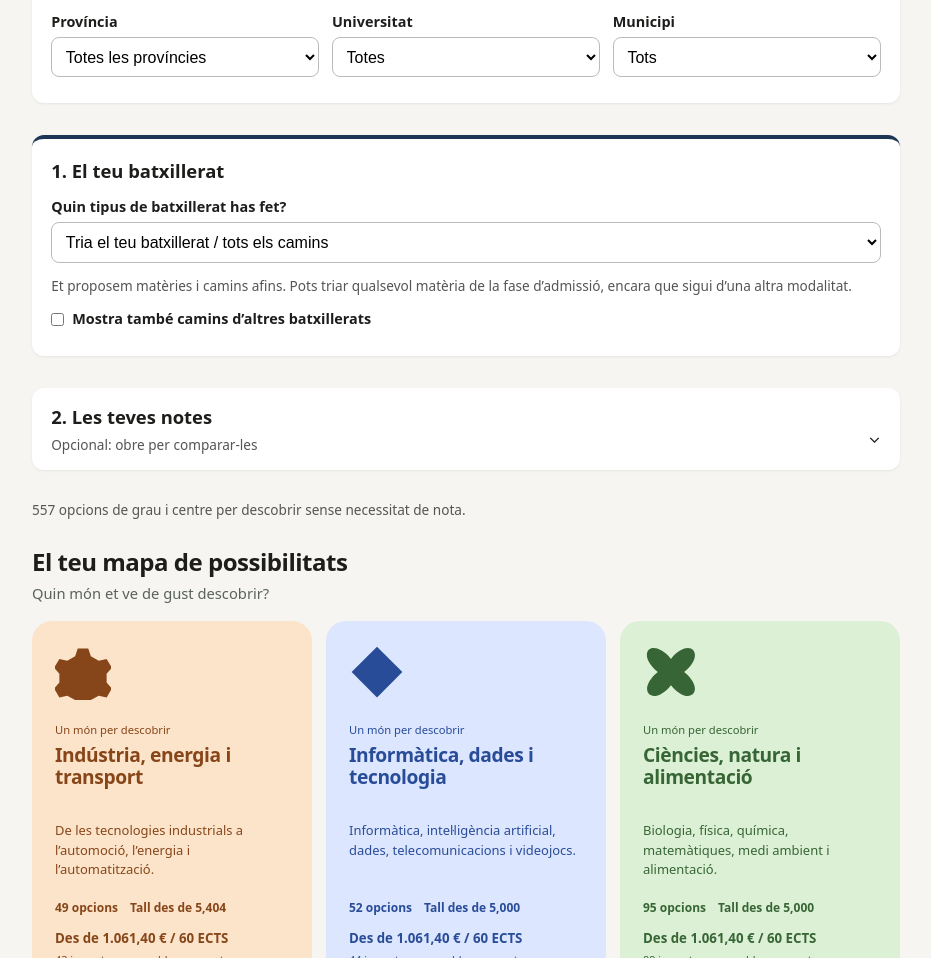
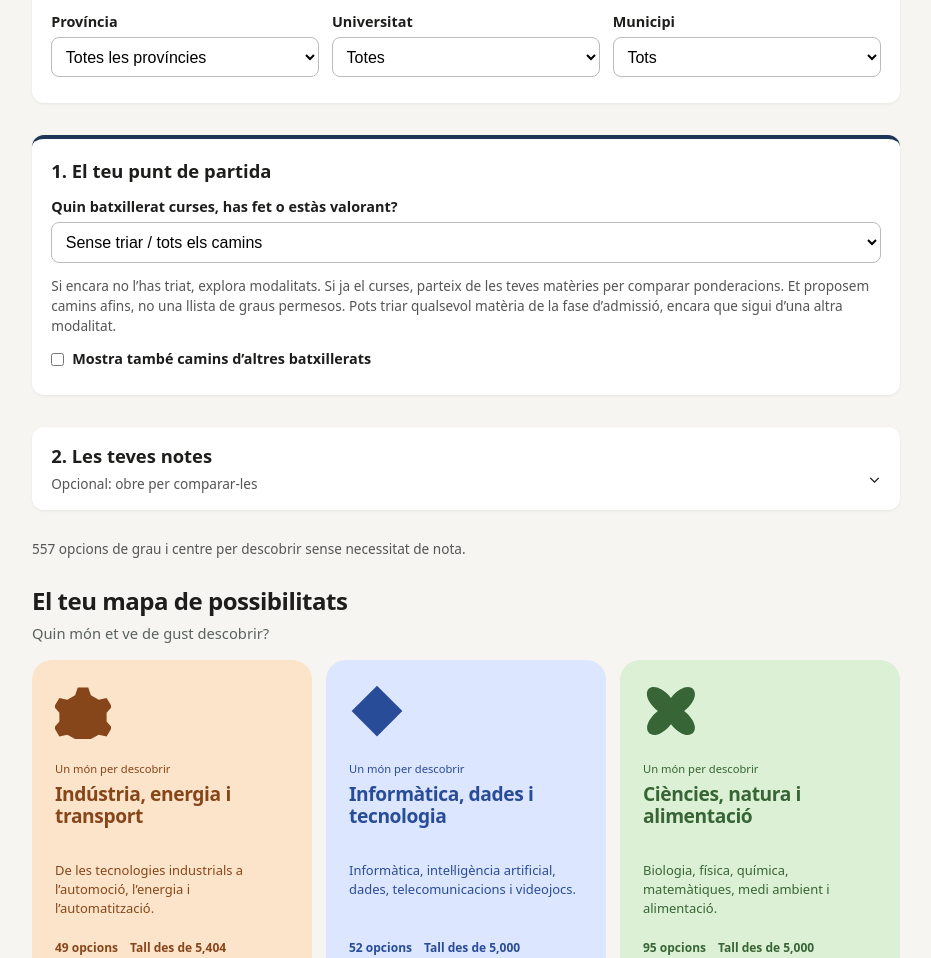
Before and after one commit to sidddi/industrial-catalunya, a plain HTML site: page index.html in a window 1280 px wide. Shown: the part 1406-2364 px from the top of the page, without its empty margins (174-1105 px from the left). Drawn offline with Linux system fonts and the light colour scheme.

Commit message:
Clarify discovery before and during batxillerat without access restrictions

```diff
--- a/index.html
+++ b/index.html
@@ -6,7 +6,7 @@
 <div id="banner" class="banner"><span>La teva nota d'accés</span><strong id="bn">–</strong><small id="bn2">/ 10</small></div>
 <header><h1>Notes de tall a Catalunya</h1><p class="lead">Descobreix què vols estudiar, què costa i quina nota necessites. Si vols, compara-hi les teves notes.</p></header>
 <main>
-<section class="card pathway"><h2>1. El teu batxillerat</h2><label>Quin tipus de batxillerat has fet?<select id="branch"><option value="">Tria el teu batxillerat / tots els camins</option><option value="tec">Ciències i tecnologia · tecnològic</option><option value="sci">Ciències i tecnologia · científic</option><option value="soc">Humanitats i ciències socials · social</option><option value="hum">Humanitats i ciències socials · humanístic</option><option value="art">Arts</option><option value="general">General / altres</option></select></label><p class="small">Et proposem matèries i camins afins. Pots triar qualsevol matèria de la fase d’admissió, encara que sigui d’una altra modalitat.</p><label class="chk"><input type="checkbox" id="all-paths"> Mostra també camins d’altres batxillerats</label></section>
+<section class="card pathway"><h2>1. El teu punt de partida</h2><label>Quin batxillerat curses, has fet o estàs valorant?<select id="branch"><option value="">Sense triar / tots els camins</option><option value="tec">Ciències i tecnologia · tecnològic</option><option value="sci">Ciències i tecnologia · científic</option><option value="soc">Humanitats i ciències socials · social</option><option value="hum">Humanitats i ciències socials · humanístic</option><option value="art">Arts</option><option value="general">General / altres</option></select></label><p class="small">Si encara no l’has triat, explora modalitats. Si ja el curses, parteix de les teves matèries per comparar ponderacions. Et proposem camins afins, no una llista de graus permesos. Pots triar qualsevol matèria de la fase d’admissió, encara que sigui d’una altra modalitat.</p><label class="chk"><input type="checkbox" id="all-paths"> Mostra també camins d’altres batxillerats</label></section>
 <nav class="modes" aria-label="Com vols buscar?">
 <button type="button" id="mode-search" aria-pressed="false"><strong>Ho tinc clar</strong><span>Cerca un grau</span></button>
 <button type="button" id="mode-explore" aria-pressed="true"><strong>Explora</strong><span>Descobreix què pots estudiar</span></button>
```
